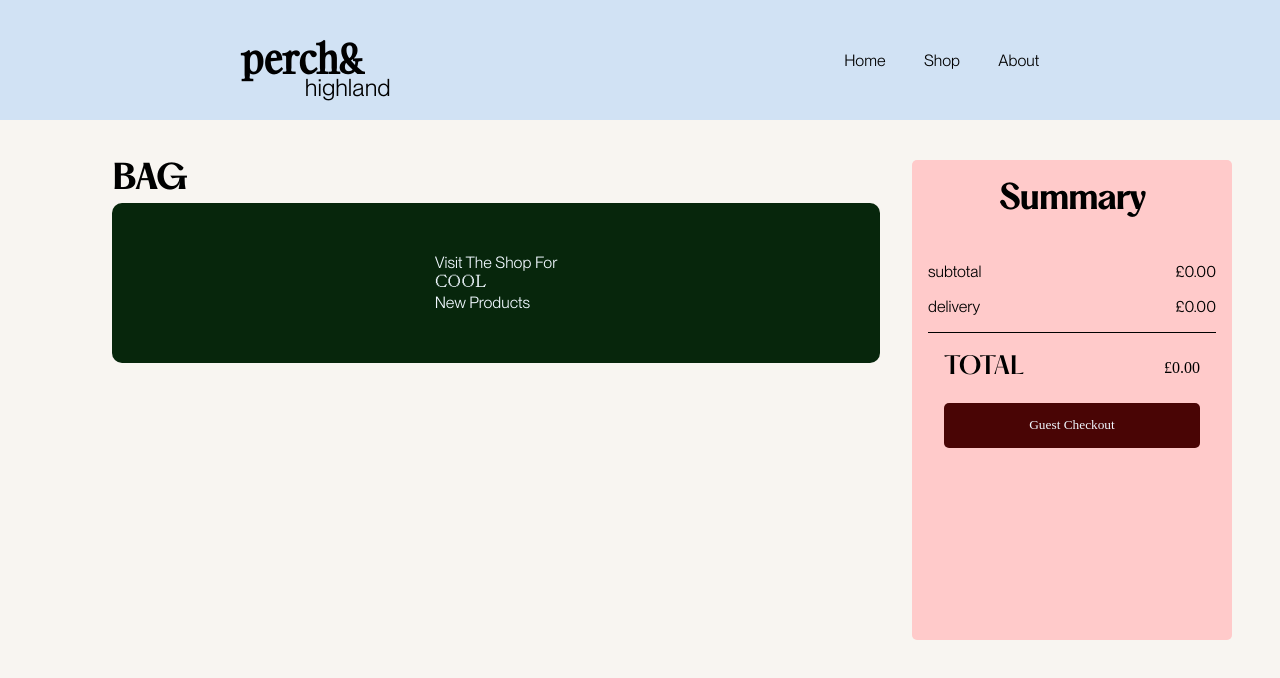
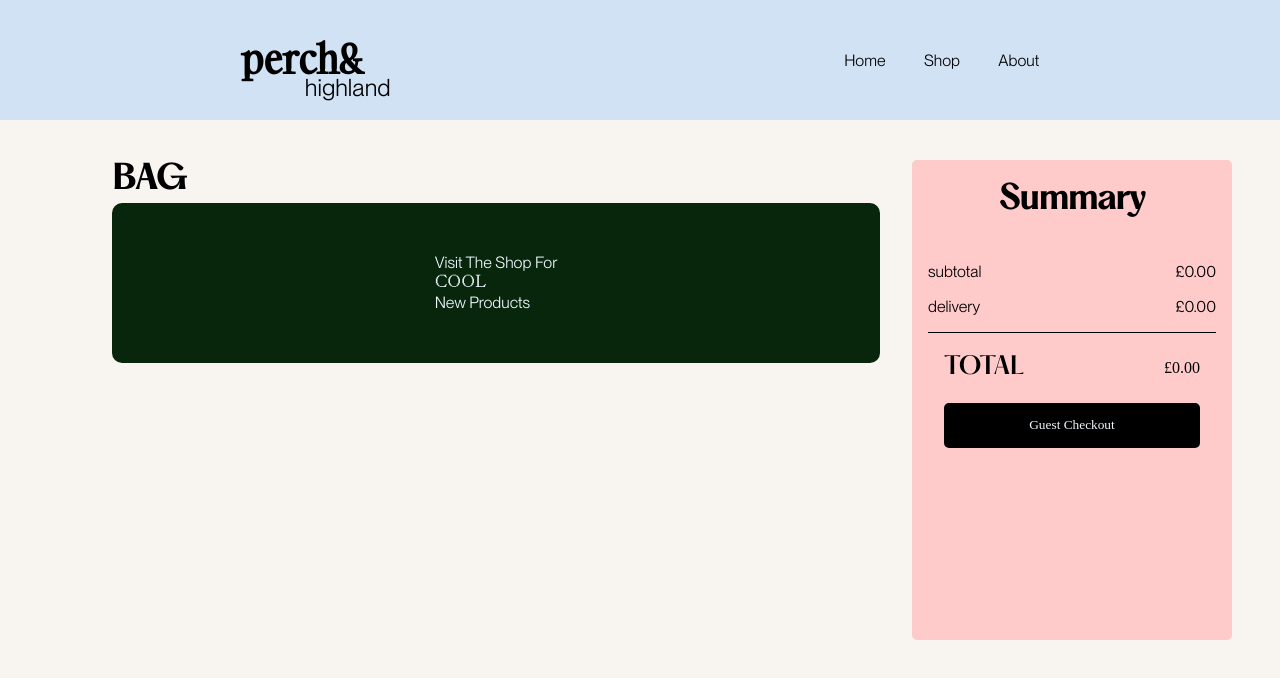
Before and after one commit to brian-david4/furniture-shop, a React (Vite) app in the folder furniture/: page /checkout in a window 1280 px wide. Shown: the top 678 px of the page. Built offline with nearby package versions, Linux system fonts and the light colour scheme; the HTML template or start-up script is replaced by a standard one; a web font is replaced by a local one.

Commit message:
Guest Checkout Button disabled when zero cart items

```diff
--- a/furniture/src/Components/SummaryBox/SummaryBox.tsx
+++ b/furniture/src/Components/SummaryBox/SummaryBox.tsx
@@ -3,7 +3,11 @@ import { useContext } from "react";
 import styles from "./summBox.module.css";
 import { CartContext } from "../../Data/CartContext";
 
-const SummaryBox = () => {
+interface SummaryBoxProps {
+  disabled: boolean;
+}
+
+const SummaryBox = ({ disabled }: SummaryBoxProps) => {
   const cart = useContext(CartContext);
   const total = cart.getTotalCost() > 0 ? cart.getTotalCost() : "0.00";
   return (
@@ -27,8 +31,14 @@ const SummaryBox = () => {
         <div className={styles.grandTotalPrice}>£{total}</div>
       </div>
 
-      <Link className={styles.link} to="/checkout/shipping-address">
-        <button className={styles.checkoutButton}>Guest Checkout</button>
+      <Link
+        aria-disabled={disabled}
+        className={styles.link}
+        to="/checkout/shipping-address"
+      >
+        <button disabled={disabled} className={styles.checkoutButton}>
+          Guest Checkout
+        </button>
       </Link>
     </div>
   );
--- a/furniture/src/Components/SummaryBox/summBox.module.css
+++ b/furniture/src/Components/SummaryBox/summBox.module.css
@@ -63,6 +63,10 @@
   font-family: "Vietnam Light";
   transition: background-color 150ms ease-in-out;
 }
+.checkoutButton:disabled {
+  background-color: rgb(0, 0, 0) !important;
+  cursor: pointer;
+}
 .checkoutButton:hover {
   background-color: var(--cart-btn-disabled);
 }
--- a/furniture/src/Pages/CheckoutPage/CheckoutPage.tsx
+++ b/furniture/src/Pages/CheckoutPage/CheckoutPage.tsx
@@ -59,7 +59,7 @@ const CheckoutPage = () => {
             ))}
           </div>
 
-          <SummaryBox />
+          <SummaryBox disabled={cartLengthZero} />
         </div>
       </div>
     </>
```
